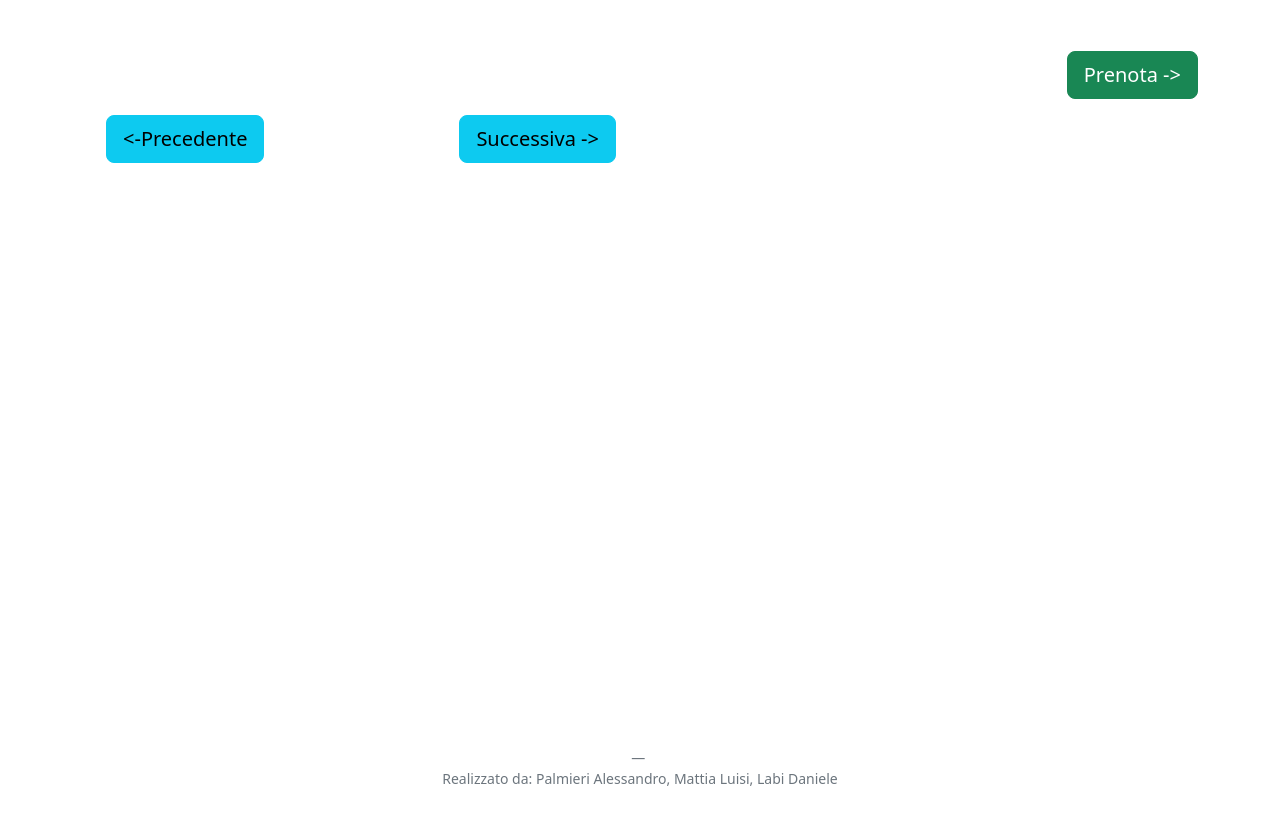
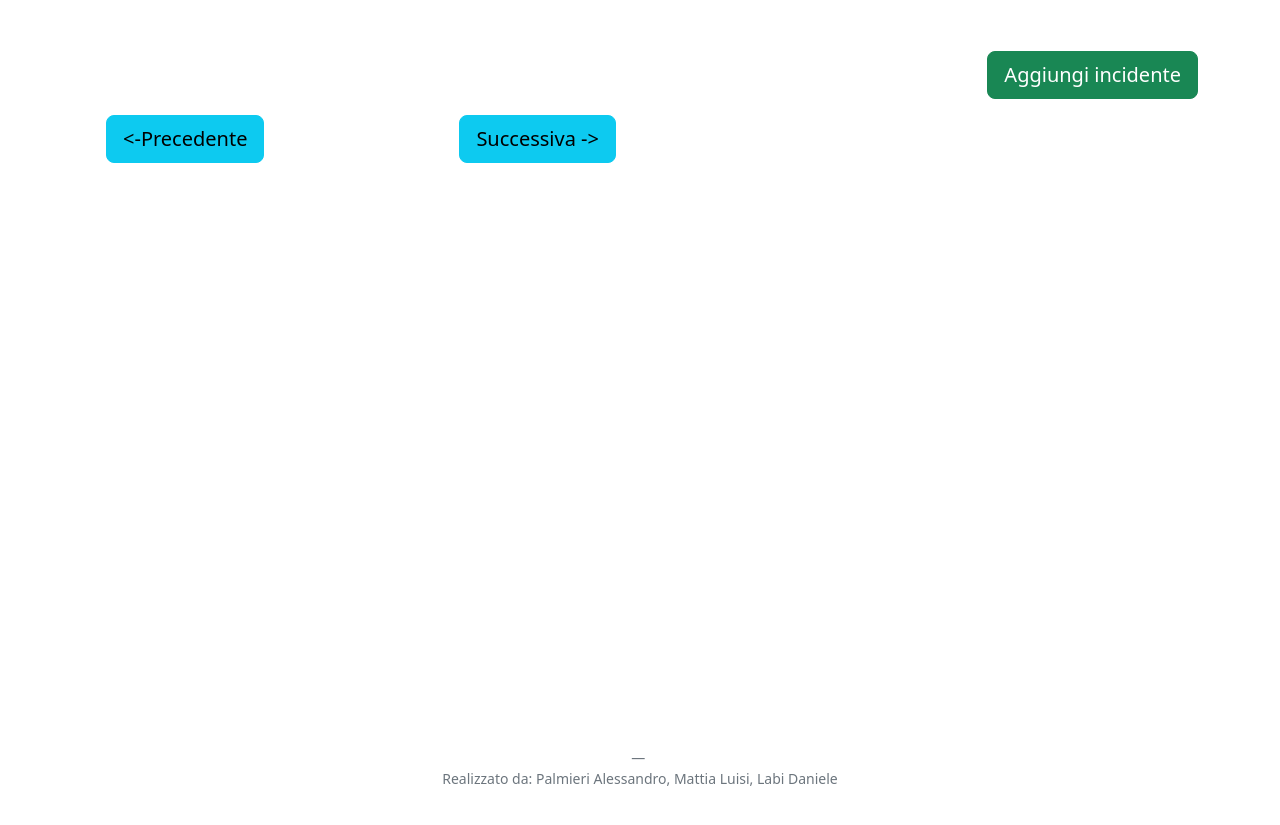
Before and after one commit to alepalma06/5B_PalmieriLuisiLabi_VigiliUrbani, a website with bundled scripts: page index.html in a window 1280 px wide. Shown: the part 69-894 px from the top of the page. Built offline with nearby package versions, Linux system fonts and the light colour scheme; files whose address does not match are found by name.

Commit message:
modifica al bottone aggiunta

```diff
--- a/index.html
+++ b/index.html
@@ -19,7 +19,7 @@
 
     <div class="container mt-3 d-flex justify-content-end">
     <!-- Bottone trigger -->
-        <button type="button" class="btn btn-success btn-lg" data-bs-toggle="modal" data-bs-target="#exampleModal">Prenota -></button>
+        <button type="button" class="btn btn-success btn-lg" data-bs-toggle="modal" data-bs-target="#exampleModal">Aggiungi incidente</button>
     <!-- Modale -->
         <div class="modal fade modalltop" id="exampleModal" tabindex="-1" aria-labelledby="exampleModalLabel" aria-hidden="true">
             <div class="modal-dialog">
```
